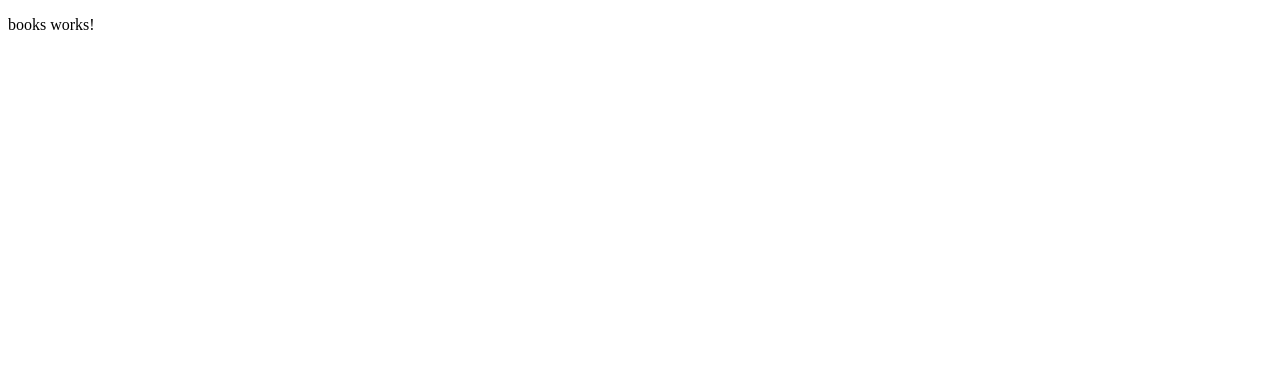
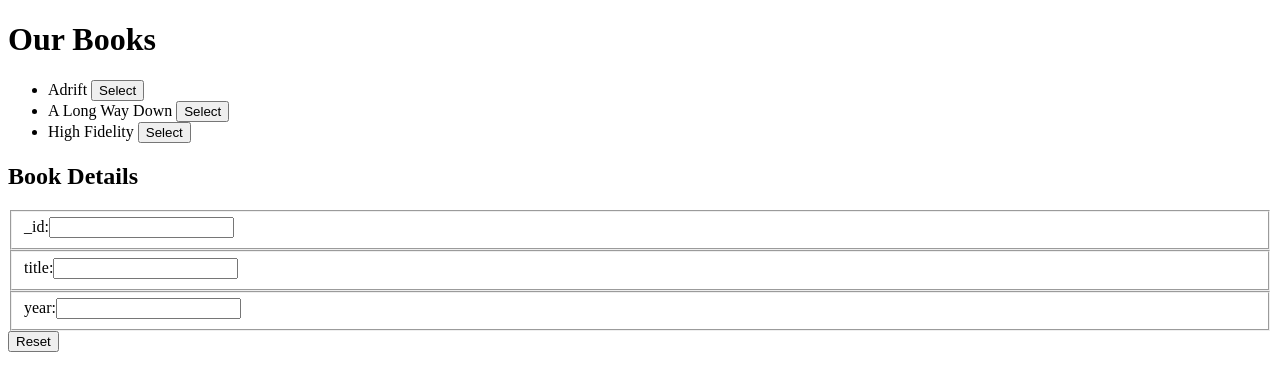
Before and after one commit to ifotn/mean-books-client, an Angular app: page / in a window 1280 px wide. Shown: the top 390 px of the page. Built offline with nearby package versions, Linux system fonts and the light colour scheme.

Commit message:
l7/2 - mock book data in form

```diff
--- a/src/app/components/books/books.html
+++ b/src/app/components/books/books.html
@@ -1 +1,26 @@
-<p>books works!</p>
+<h1>Our Books</h1>
+<ul>
+    @for (book of BOOKS; track book._id) {
+       <li>
+            {{ book.title }} <button (click)="onSelect(book)">Select</button>
+        </li>
+    }
+</ul>
+<section>
+    <h1>Book Details</h1>
+    <form>
+        <fieldset>
+            <label for="_id">_id:</label>
+            <input id="_id" name="_id" [ngModel]="book?._id" />
+        </fieldset>
+        <fieldset>
+            <label for="title">title:</label>
+            <input id="title" name="title" [ngModel]="book?.title" />
+        </fieldset>
+        <fieldset>
+            <label for="year">year:</label>
+            <input id="year" name="year" [ngModel]="book?.year" />
+        </fieldset>
+        <button (click)="clearForm()">Reset</button>
+    </form>
+</section>
--- a/src/app/components/books/books.ts
+++ b/src/app/components/books/books.ts
@@ -1,11 +1,35 @@
 import { Component } from '@angular/core';
+import { FormsModule } from '@angular/forms';
+
+// define Book class that will be used by view
+export class Book {
+  _id: string | undefined;
+  title: string | undefined;
+  year: number | undefined;
+}
 
 @Component({
   selector: 'app-books',
-  imports: [],
-  templateUrl: './books.html',
-  styleUrl: './books.css',
+  imports: [FormsModule],
+  templateUrl: './books.html'
 })
 export class Books {
+  // create in-memory array of books
+  BOOKS: Book[] = [
+    { _id: 'abc123', title: 'Adrift', year: 2023 },
+    { _id: 'def456', title: 'A Long Way Down', year: 2006 },
+    { _id: 'ghi789', title: 'High Fidelity', year: 1995 }
+  ];
 
+  // component to manage single book
+  book: Book | undefined;
+
+  // select book when an item in list is clicked
+  onSelect(selectedBook: Book): void {
+    this.book = selectedBook;
+  }
+
+  clearForm(): void {
+    this.book = undefined;
+  }
 }
```
Also changed, not shown: src/app/components/books/books.css (deleted).
